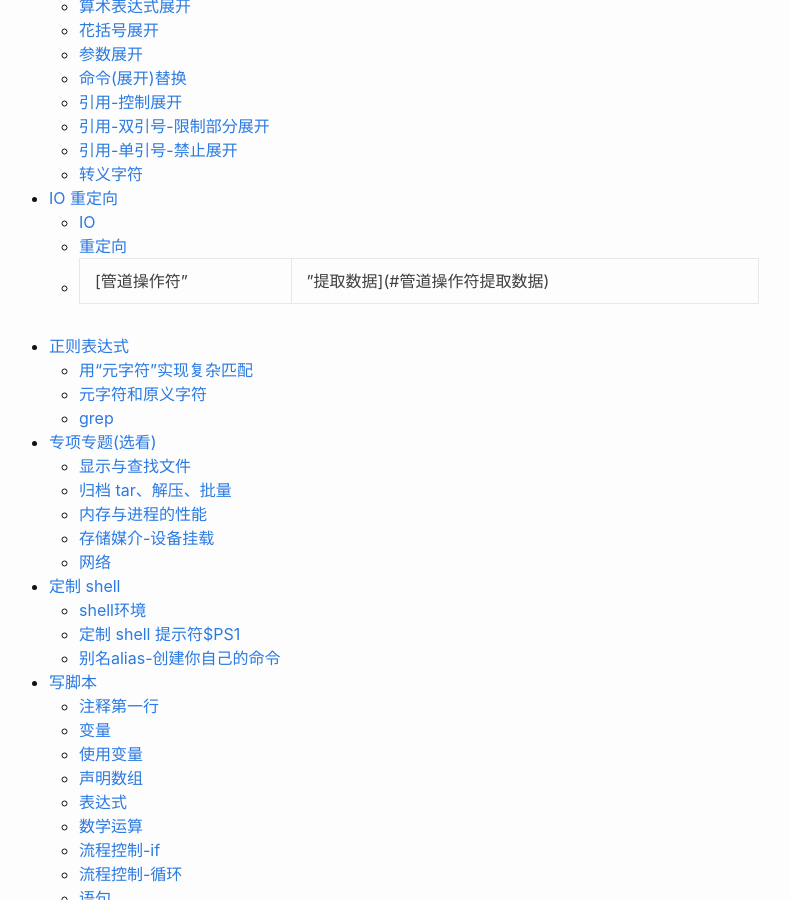
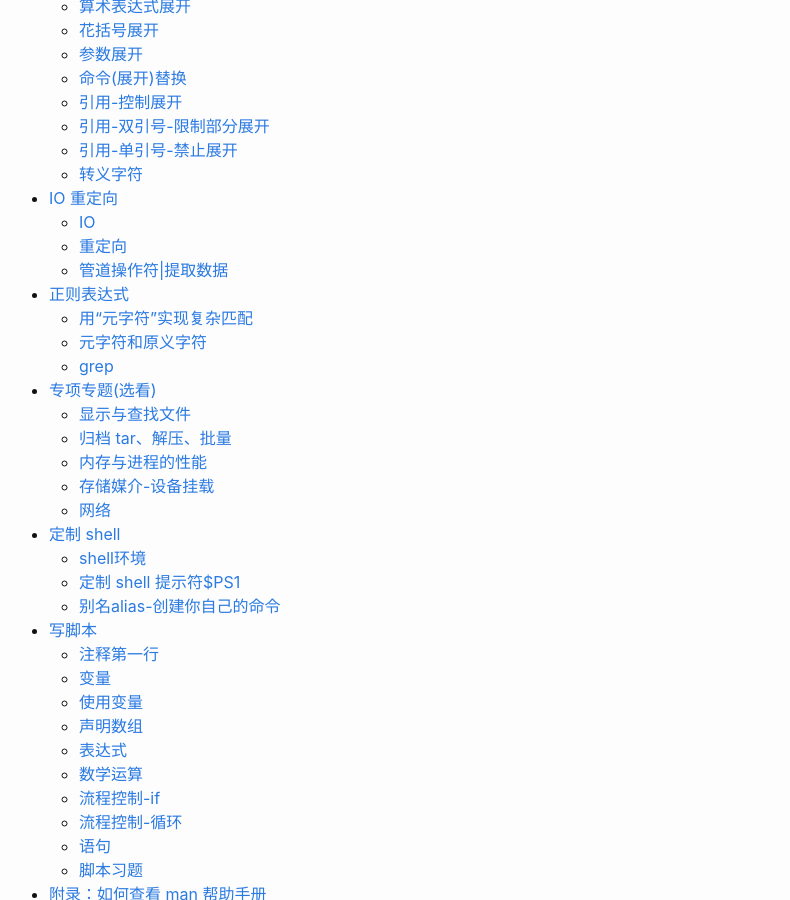
Before and after one commit to wutiantian/wutiantian.github.io, a Jekyll site: the page built from _posts/2019-06-30-生产力工具shell脚本.md, in a window 1280 px wide and 900 px high, scrolled down 1110 px. Shown: the whole window, without its empty margins (251-1041 px from the left). Built offline with Jekyll 4.4.1, drawn with Linux system fonts in a browser that asks for light colours; some of the changed text lies outside the part shown.

Commit message:
fix(one | pro)

```diff
--- a/_posts/2019-06-30-生产力工具shell脚本.md
+++ b/_posts/2019-06-30-生产力工具shell脚本.md
@@ -63,7 +63,7 @@ C语言编程网：  http://c.biancheng.net/shell/
 - [IO 重定向](#io-重定向)
     - [IO](#io)
     - [重定向](#重定向)
-    - [管道操作符”|”提取数据](#管道操作符提取数据)
+    - [管道操作符\|提取数据](#管道操作符\提取数据)
 - [正则表达式](#正则表达式)
     - [用“元字符”实现复杂匹配](#用元字符实现复杂匹配)
     - [元字符和原义字符](#元字符和原义字符)
@@ -1315,7 +1315,7 @@ The balance for user teenie is: $5.00
 >ls -l /bin/usr 2> /dev/null
 
 
-## 管道操作符”|”提取数据
+## 管道操作符\|提取数据
 
 - 把**多个命令连接起来**组成一个强大的命令**管道**。
 管道操作符”|”（竖杠），一个命令的标准**输出**可以通过管道送至另一个命令的标准**输入**
```
